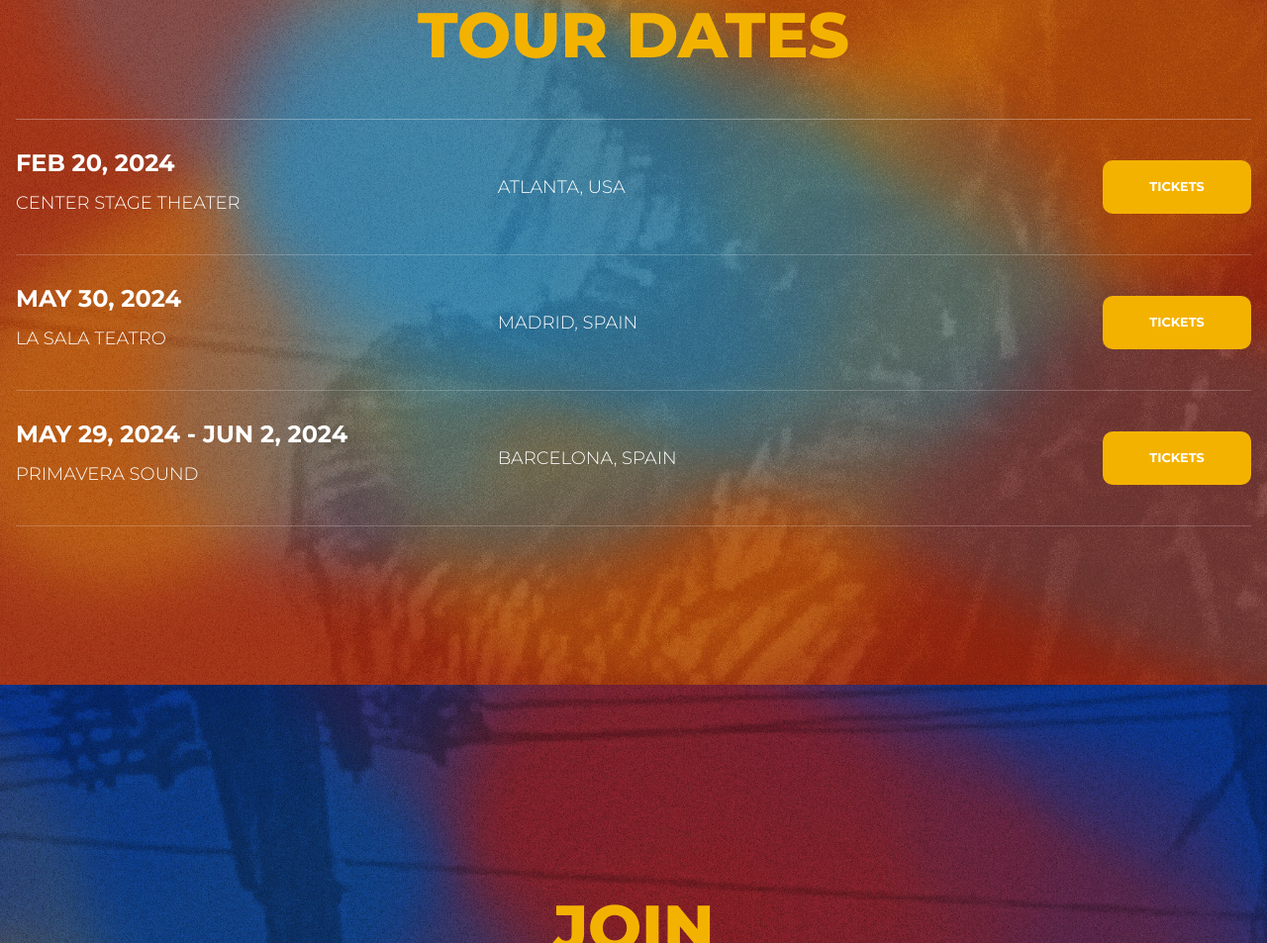
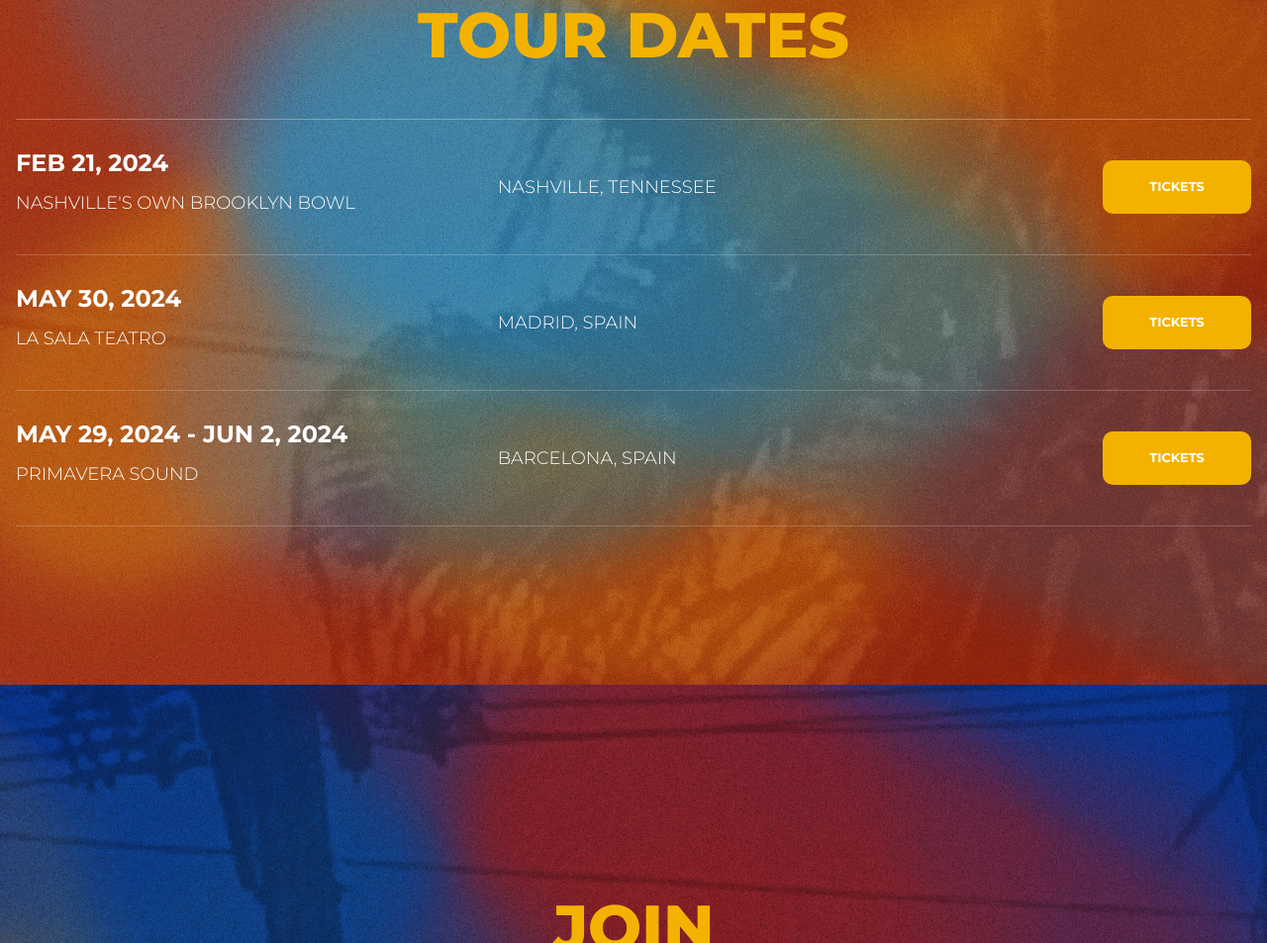
Before and after one commit to dogstarr/dogstarr.github.io, a plain HTML site: page index.html in a window 1280 px wide. Shown: the part 2830-3783 px from the top of the page at 99% size. Drawn offline with nearby package versions, Linux system fonts and the light colour scheme.

Commit message:
Update index.html

```diff
--- a/index.html
+++ b/index.html
@@ -64,12 +64,12 @@
           <div class="seated-event-row ">
             <div class="seated-event-description-cells">
               <div class="seated-event-date-cell">
-                Feb 20, 2024
+                Feb 21, 2024
                 <!---->
               </div>
               <div class="seated-event-venue-cell">
-                <div class="seated-event-venue-name">CENTER STAGE THEATER</div>
-                <div class="seated-event-venue-location">ATLANTA, USA</div>
+                <div class="seated-event-venue-name">NASHVILLE'S OWN BROOKLYN BOWL</div>
+                <div class="seated-event-venue-location">NASHVILLE, TENNESSEE</div>
               </div>
               <div class="seated-event-details-cell">
                 <!---->
```
